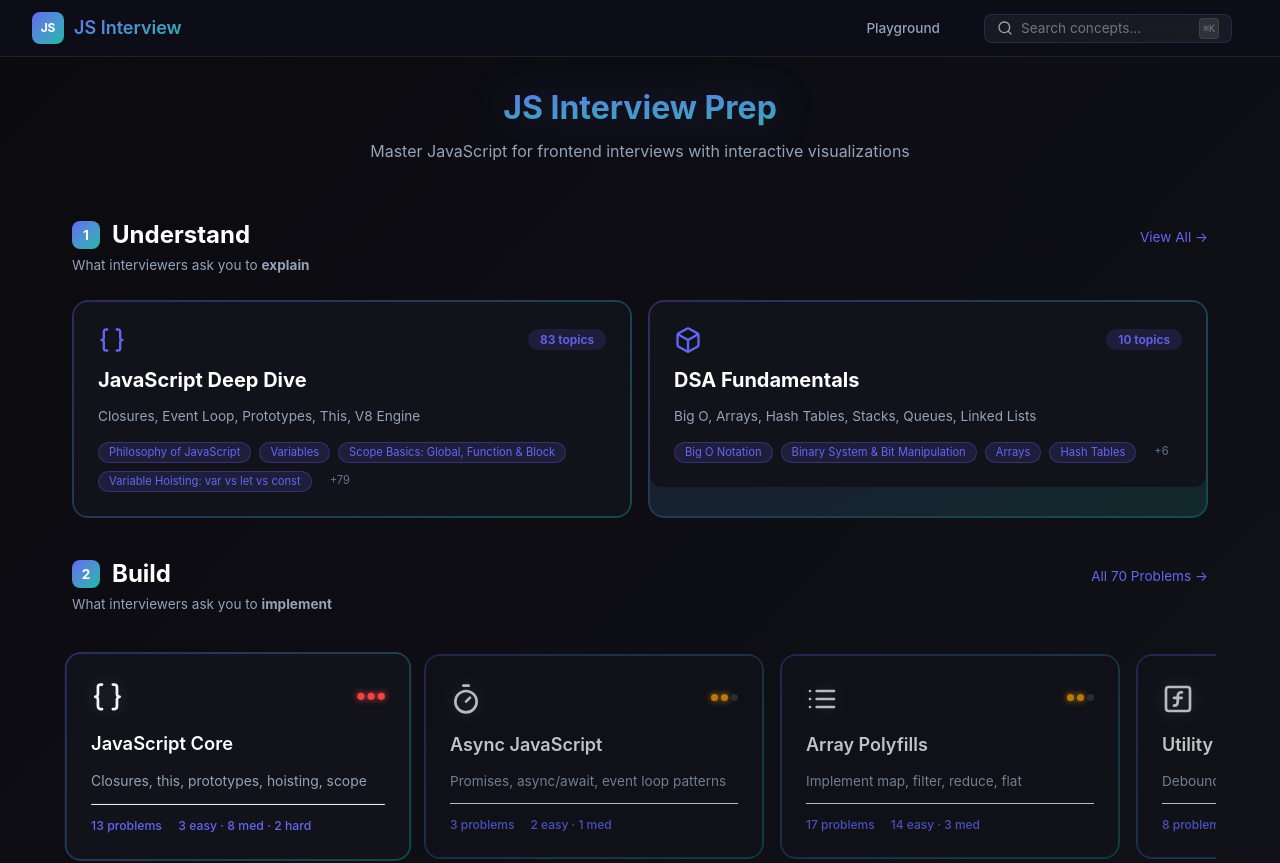
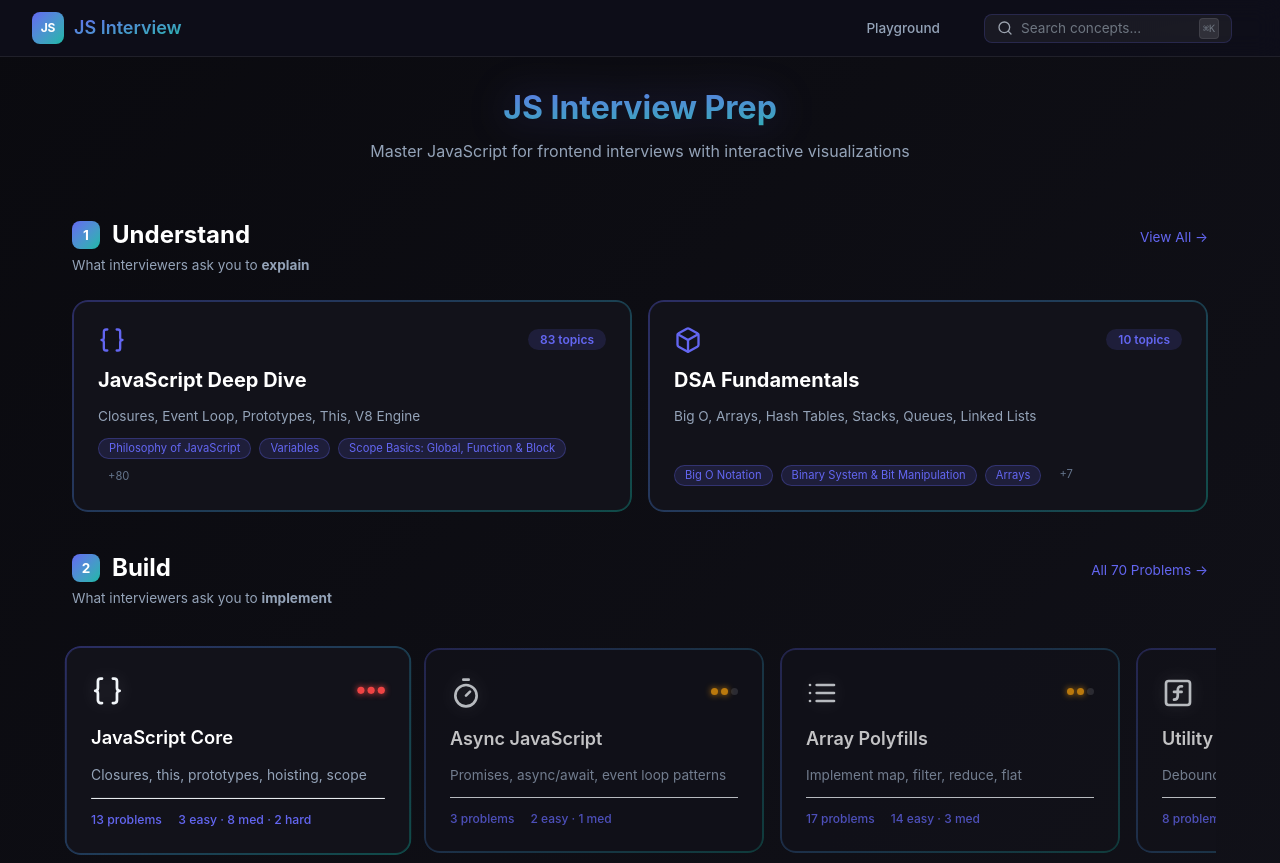
Before and after one commit to sunnywilson93/dsa-visualiser, a Next.js app: page / in a window 1280 px wide. Shown: the top 863 px of the page. Built offline with nearby package versions, Linux system fonts and the light colour scheme.

Commit message:
Fix Understand tiles alignment on homepage
- Add h-full to both concept cards for equal height
- Add items-stretch to grid container
- Add flex-1 to descriptions to push tags to bottom
- Reduce visible tags from 4 to 3 to prevent wrapping
- Add whitespace-nowrap to keep tags on single line

```diff
--- a/src/app/page.tsx
+++ b/src/app/page.tsx
@@ -46,9 +46,9 @@ export default function HomePage() {
           </div>
 
           {/* Two concept category cards */}
-          <div className="grid grid-cols-2 gap-4 max-md:grid-cols-1 max-md:gap-4">
-            <Link href="/concepts/js" className="relative block rounded-2xl p-0.5 no-underline text-inherit transition-all duration-350 bg-gradient-to-br from-brand-primary-15 to-brand-secondary-15 card-gradient-border hover:-translate-y-1 hover:shadow-[0_0_25px_var(--color-brand-primary-50),0_0_50px_var(--color-brand-secondary-30)]">
-              <div className="bg-bg-page-secondary rounded-xl p-6 flex flex-col gap-3">
+          <div className="grid grid-cols-2 gap-4 max-md:grid-cols-1 max-md:gap-4 items-stretch">
+            <Link href="/concepts/js" className="relative block rounded-2xl p-0.5 no-underline text-inherit transition-all duration-350 bg-gradient-to-br from-brand-primary-15 to-brand-secondary-15 card-gradient-border hover:-translate-y-1 hover:shadow-[0_0_25px_var(--color-brand-primary-50),0_0_50px_var(--color-brand-secondary-30)] h-full">
+              <div className="bg-bg-page-secondary rounded-xl p-6 flex flex-col gap-3 h-full">
                 <div className="flex items-center justify-between">
                   <span className="flex items-center justify-center text-brand-primary">
                     <ConceptIcon conceptId="js-core" size={28} />
@@ -56,22 +56,22 @@ export default function HomePage() {
                   <span className="text-sm font-semibold py-0.5 px-3 bg-brand-primary-15 rounded-3xl text-brand-primary">{concepts.length} topics</span>
                 </div>
                 <h3 className="text-xl font-bold text-text-bright m-0">JavaScript Deep Dive</h3>
-                <p className="text-base text-text-secondary m-0 leading-normal">
+                <p className="text-base text-text-secondary m-0 leading-normal flex-1">
                   Closures, Event Loop, Prototypes, This, V8 Engine
                 </p>
-                <div className="flex flex-wrap gap-2 mt-1">
-                  {concepts.slice(0, 4).map(c => (
-                    <span key={c.id} className="text-xs py-0.5 px-2.5 bg-brand-primary-15 border border-brand-primary-30 rounded-xl text-brand-primary">{c.title}</span>
+                <div className="flex flex-wrap gap-2">
+                  {concepts.slice(0, 3).map(c => (
+                    <span key={c.id} className="text-xs py-0.5 px-2.5 bg-brand-primary-15 border border-brand-primary-30 rounded-xl text-brand-primary whitespace-nowrap">{c.title}</span>
                   ))}
-                  {concepts.length > 4 && (
-                    <span className="text-xs py-0.5 px-2.5 text-text-muted">+{concepts.length - 4}</span>
+                  {concepts.length > 3 && (
+                    <span className="text-xs py-0.5 px-2.5 text-text-muted">+{concepts.length - 3}</span>
                   )}
                 </div>
               </div>
             </Link>
 
-            <Link href="/concepts/dsa" className="relative block rounded-2xl p-0.5 no-underline text-inherit transition-all duration-350 bg-gradient-to-br from-brand-primary-15 to-brand-secondary-15 card-gradient-border hover:-translate-y-1 hover:shadow-[0_0_25px_var(--color-brand-primary-50),0_0_50px_var(--color-brand-secondary-30)]">
-              <div className="bg-bg-page-secondary rounded-xl p-6 flex flex-col gap-3">
+            <Link href="/concepts/dsa" className="relative block rounded-2xl p-0.5 no-underline text-inherit transition-all duration-350 bg-gradient-to-br from-brand-primary-15 to-brand-secondary-15 card-gradient-border hover:-translate-y-1 hover:shadow-[0_0_25px_var(--color-brand-primary-50),0_0_50px_var(--color-brand-secondary-30)] h-full">
+              <div className="bg-bg-page-secondary rounded-xl p-6 flex flex-col gap-3 h-full">
                 <div className="flex items-center justify-between">
                   <span className="flex items-center justify-center text-brand-primary">
                     <ConceptIcon conceptId="data-structures" size={28} />
@@ -79,15 +79,15 @@ export default function HomePage() {
                   <span className="text-sm font-semibold py-0.5 px-3 bg-brand-primary-15 rounded-3xl text-brand-primary">{dsaConcepts.length + dsaPatterns.length} topics</span>
                 </div>
                 <h3 className="text-xl font-bold text-text-bright m-0">DSA Fundamentals</h3>
-                <p className="text-base text-text-secondary m-0 leading-normal">
+                <p className="text-base text-text-secondary m-0 leading-normal flex-1">
                   Big O, Arrays, Hash Tables, Stacks, Queues, Linked Lists
                 </p>
-                <div className="flex flex-wrap gap-2 mt-1">
-                  {dsaConcepts.slice(0, 4).map(c => (
-                    <span key={c.id} className="text-xs py-0.5 px-2.5 bg-brand-primary-15 border border-brand-primary-30 rounded-xl text-brand-primary">{c.title}</span>
+                <div className="flex flex-wrap gap-2">
+                  {dsaConcepts.slice(0, 3).map(c => (
+                    <span key={c.id} className="text-xs py-0.5 px-2.5 bg-brand-primary-15 border border-brand-primary-30 rounded-xl text-brand-primary whitespace-nowrap">{c.title}</span>
                   ))}
-                  {(dsaConcepts.length + dsaPatterns.length) > 4 && (
-                    <span className="text-xs py-0.5 px-2.5 text-text-muted">+{dsaConcepts.length + dsaPatterns.length - 4}</span>
+                  {(dsaConcepts.length + dsaPatterns.length) > 3 && (
+                    <span className="text-xs py-0.5 px-2.5 text-text-muted">+{dsaConcepts.length + dsaPatterns.length - 3}</span>
                   )}
                 </div>
               </div>
```
